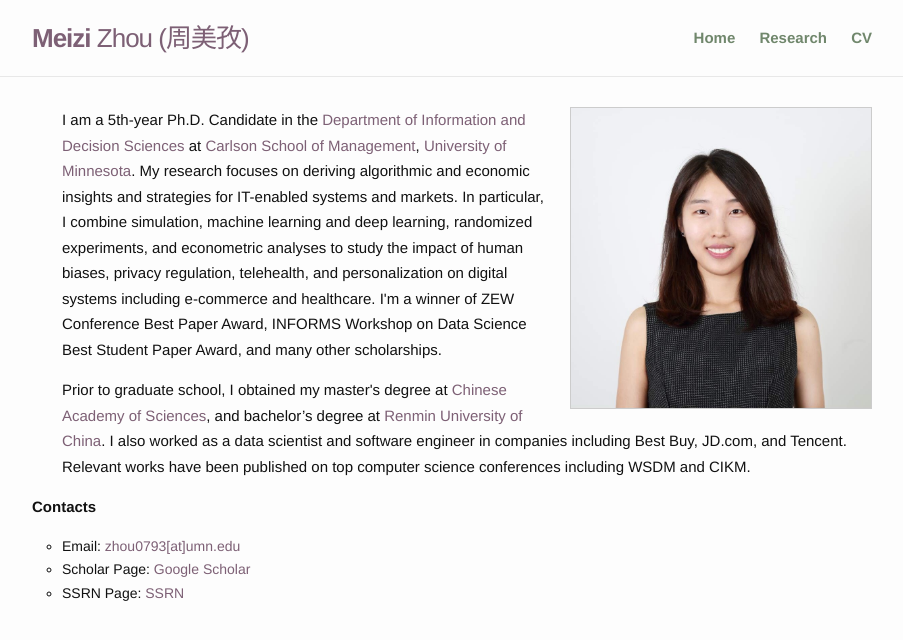
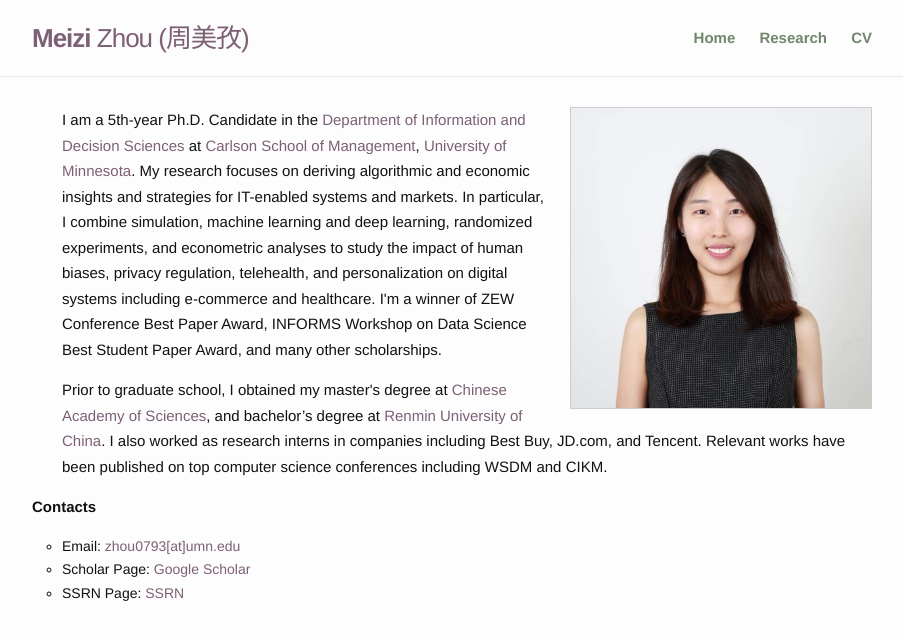
Before and after one commit to meizizhou/homepage, a Jekyll site: the page built from index.md, in a window 1280 px wide. Shown: the top 640 px of the page, without its empty margins (188-1091 px from the left). Built offline with Jekyll 4.4.1, drawn with Linux system fonts in a browser that asks for light colours.

Commit message:
Update index.md

```diff
--- a/index.md
+++ b/index.md
@@ -18,7 +18,7 @@ profile_picture:
 </ul>
 
 <ul>
-	Prior to graduate school, I obtained my master's degree at <a href="https://english.cas.cn/" target="_blank">Chinese Academy of Sciences</a>, and bachelor’s degree at <a href="https://www.ruc.edu.cn/en" target="_blank">Renmin University of China</a>. I also worked as a data scientist and software engineer in companies including Best Buy, JD.com, and Tencent. Relevant works have been published on top computer science conferences including WSDM and CIKM.
+	Prior to graduate school, I obtained my master's degree at <a href="https://english.cas.cn/" target="_blank">Chinese Academy of Sciences</a>, and bachelor’s degree at <a href="https://www.ruc.edu.cn/en" target="_blank">Renmin University of China</a>. I also worked as research interns in companies including Best Buy, JD.com, and Tencent. Relevant works have been published on top computer science conferences including WSDM and CIKM.
 </ul>
 
 <!-- <strong>Research Interest</strong>
```
